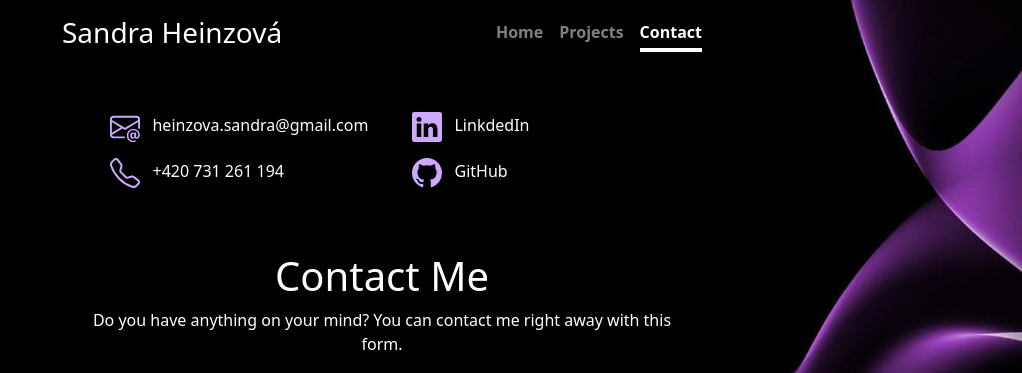
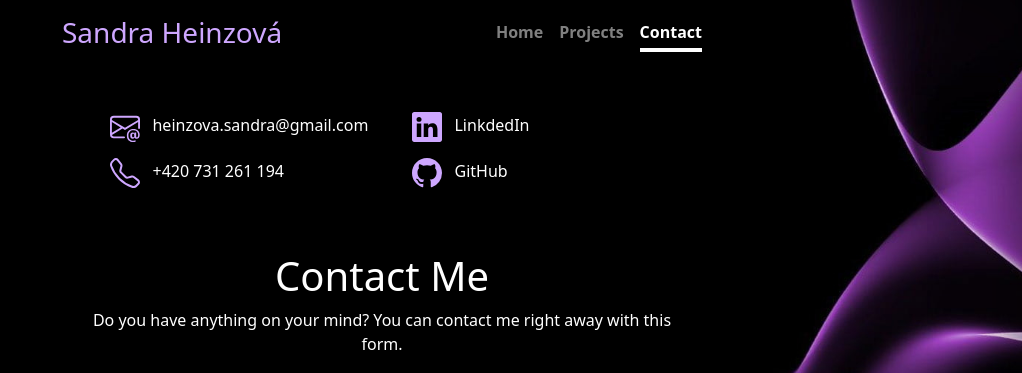
Before and after one commit to SandraHeinzova/Portfolio, a Flask app: page /contact in a window 1280 px wide. Shown: the top 373 px of the page, without its empty margins (258-1280 px from the left). Run offline with Flask 3, Linux system fonts and the light colour scheme; some libraries are stand-ins or nearby versions.

Commit message:
changed color of text H3 in base.html and modified align of contact info

```diff
--- a/static/cover.css
+++ b/static/cover.css
@@ -65,6 +65,10 @@ body {
   text-align: left
 }
 
+.float-md-start {
+  color: #cea7ff;
+}
+
 .differ {
   color: #cea7ff;
 }
@@ -103,5 +107,5 @@ body {
 }
 
 .icons-container p {
-  text-align: left;
+  text-align: justify;
 }
```
